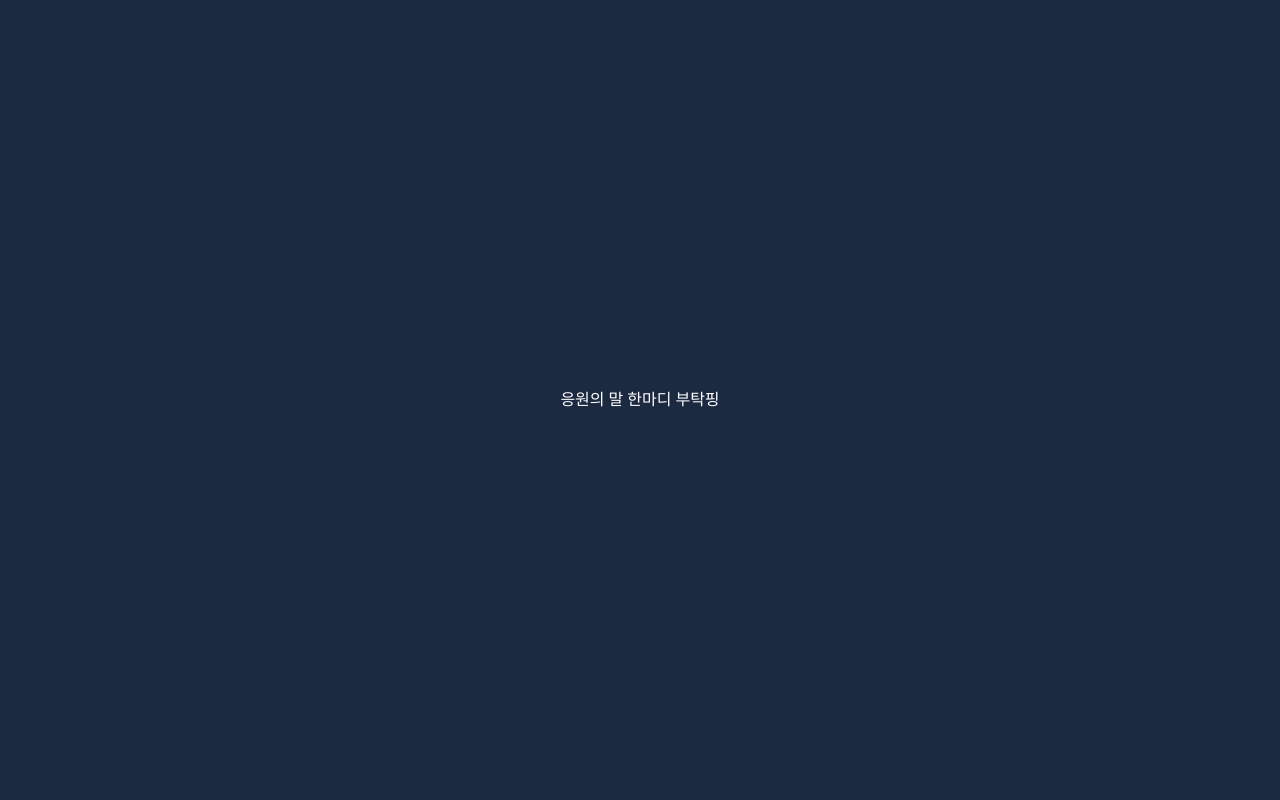
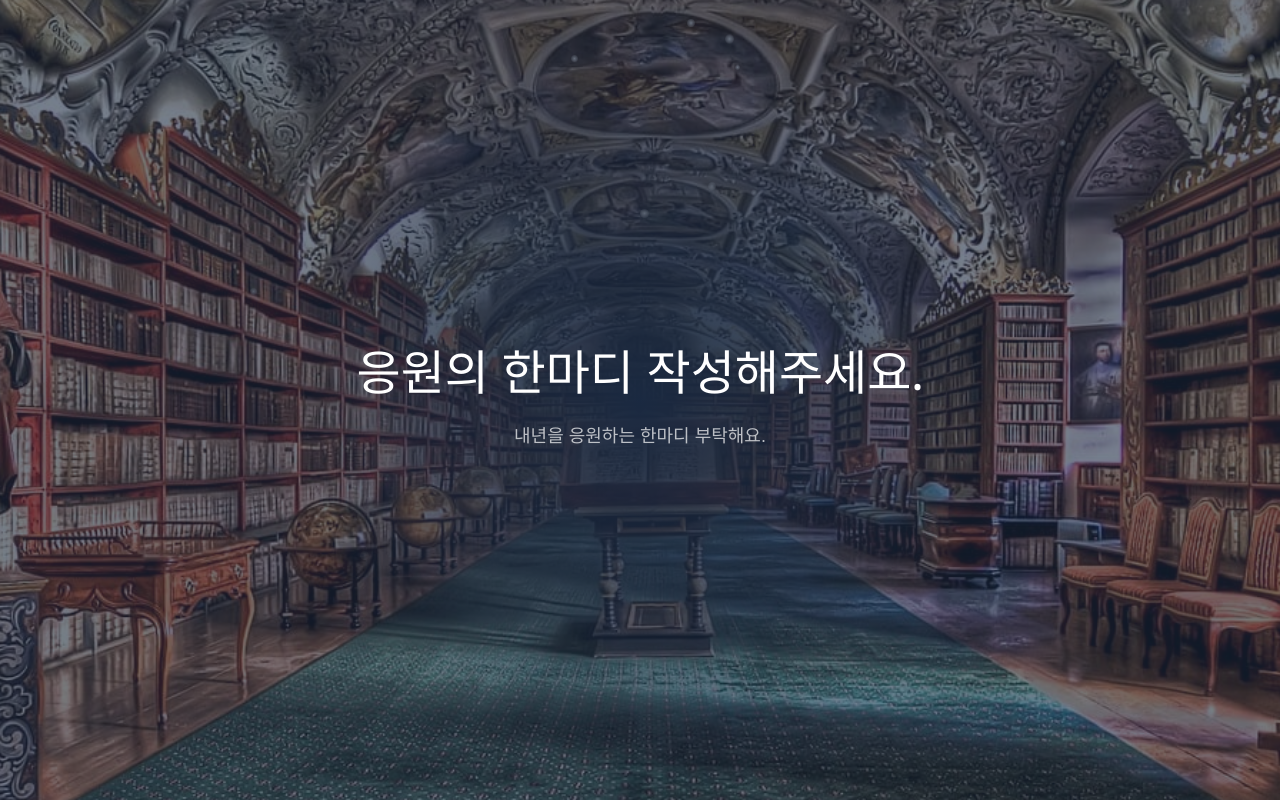
Before and after one commit to harugi7/your-santa, a React (Vite) app: page /cheer in a window 1280 px wide. Built offline with nearby package versions, Linux system fonts and the light colour scheme.

Commit message:
feat: 문구 및 버튼 추가

```diff
--- a/src/components/button/NextBtn.tsx
+++ b/src/components/button/NextBtn.tsx
@@ -19,7 +19,6 @@ const StyledNextBtn = styled.button`
   padding: 0.75em 1.5em;
   font-size: 1rem;
   overflow: hidden;
-  margin-top: 10px;
 
   &::before,
   &::after {
--- /dev/null
+++ b/src/components/typography.ts
@@ -0,0 +1,28 @@
+import styled from "styled-components";
+
+export const CenterContainer = styled.div`
+  height: 100vh;
+  display: flex;
+  flex-direction: column;
+  justify-content: center;
+  align-items: center;
+  text-align: center;
+  gap: 40px;
+`;
+
+export const StyledMainText = styled.div`
+  color: white;
+  font-size: 48px;
+  font-family: Georgia, serif;
+  white-space: pre-line;
+  line-height: 32px;
+`;
+
+export const StyledSubText = styled.div`
+  color: rgba(255, 255, 255, 0.7);
+  font-size: 18px;
+  font-weight: 300;
+  font-family: sans-serif;
+  white-space: pre-line;
+  line-height: 16px;
+`;
--- a/src/pages/Cheer.tsx
+++ b/src/pages/Cheer.tsx
@@ -1,9 +1,19 @@
 import PageLayout from "../components/PageLayout.tsx";
+import {CenterContainer, StyledMainText, StyledSubText} from "../components/typography.ts";
+import Background from "../components/Background.tsx";
 
 function Cheer() {
   return (
-    <PageLayout>
-      응원의 말 한마디 부탁핑
+    <PageLayout backgroundOpacity={0.6}>
+      <Background/>
+      <CenterContainer>
+        <StyledMainText>
+          {`응원의 한마디 작성해주세요.`}
+        </StyledMainText>
+        <StyledSubText>
+          {`내년을 응원하는 한마디 부탁해요.`}
+        </StyledSubText>
+      </CenterContainer>
     </PageLayout>
   );
 }
--- a/src/pages/GetSantaName.tsx
+++ b/src/pages/GetSantaName.tsx
@@ -2,6 +2,7 @@ import PageLayout from "../components/PageLayout.tsx";
 import Background from "../components/Background.tsx";
 import NextBtn from "../components/button/NextBtn.tsx";
 import {useNavigate} from "react-router-dom";
+import {CenterContainer, StyledMainText, StyledSubText} from "../components/typography.ts";
 
 function GetSantaName() {
   const navigate = useNavigate();
@@ -13,8 +14,17 @@ function GetSantaName() {
   return (
     <PageLayout backgroundOpacity={0.6}>
       <Background/>
-      너는 어떠한 산타니? 00한 산타라고 들어간다.
-      <NextBtn onClick={handleNext}/>
+      <CenterContainer>
+        <StyledMainText>
+          {`당신은 어떠한 산타입니까?\n
+          작성해주신 별명은 편지에\n
+          "00 산타"라고 쓰여서 전송됩니다.`}
+        </StyledMainText>
+        <StyledSubText>
+          {`추천 별명: 친절한 산타, 귀여운 산타`}
+        </StyledSubText>
+        <NextBtn onClick={handleNext}/>
+      </CenterContainer>
     </PageLayout>
   );
 }
--- a/src/pages/GetUserMail.tsx
+++ b/src/pages/GetUserMail.tsx
@@ -2,6 +2,7 @@ import PageLayout from "../components/PageLayout.tsx";
 import NextBtn from "../components/button/NextBtn.tsx";
 import Background from "../components/Background.tsx";
 import {useNavigate} from "react-router-dom";
+import {CenterContainer, StyledMainText, StyledSubText} from "../components/typography.ts";
 
 function GetUserMail() {
   const navigate = useNavigate();
@@ -13,8 +14,17 @@ function GetUserMail() {
   return (
     <PageLayout backgroundOpacity={0.6}>
       <Background/>
-      니 메일 주라~
-      <NextBtn onClick={handleNext}/>
+      <CenterContainer>
+        <StyledMainText>
+          {`산타가 길을 잃지 않고\n
+          찾아갈 수 있도록\n
+          메일을 작성해주세요.`}
+        </StyledMainText>
+        <StyledSubText>
+          {`산타는 크리스마스에 찾아올 것입니다.`}
+        </StyledSubText>
+        <NextBtn onClick={handleNext}/>
+      </CenterContainer>
     </PageLayout>
   );
 }
--- a/src/pages/Guide.tsx
+++ b/src/pages/Guide.tsx
@@ -1,7 +1,7 @@
 import PageLayout from "../components/PageLayout.tsx";
 import Background from "../components/Background.tsx";
-import styled from "styled-components";
 import StartBtn from "../components/button/StartBtn.tsx";
+import {CenterContainer, StyledMainText, StyledSubText} from "../components/typography.ts";
 
 function Guide() {
 
@@ -25,30 +25,3 @@ function Guide() {
   );
 }
 export default Guide;
-
-const CenterContainer = styled.div`
-    height: 100vh;
-    display: flex;
-    flex-direction: column;
-    justify-content: center;
-    align-items: center;
-    text-align: center;
-    gap: 40px;
-`;
-
-const StyledMainText = styled.div`
-    color: white;
-    font-size: 48px;
-    font-family: Georgia, serif;
-    white-space: pre-line;
-    line-height: 32px;
-`;
-
-const StyledSubText = styled.div`
-  color: rgba(255, 255, 255, 0.7);
-  font-size: 18px;
-  font-weight: 300;
-  font-family: sans-serif;
-  white-space: pre-line;
-  line-height: 16px;
-`;
--- a/src/pages/HolidayThing.tsx
+++ b/src/pages/HolidayThing.tsx
@@ -2,6 +2,7 @@ import PageLayout from "../components/PageLayout.tsx";
 import {useNavigate} from "react-router-dom";
 import Background from "../components/Background.tsx";
 import NextBtn from "../components/button/NextBtn.tsx";
+import {CenterContainer, StyledMainText, StyledSubText} from "../components/typography.ts";
 
 function HolidayThing() {
   const navigate = useNavigate();
@@ -13,8 +14,18 @@ function HolidayThing() {
   return(
     <PageLayout backgroundOpacity={0.6}>
       <Background/>
-      연말에 뭘 하면서 보내니?
-      <NextBtn onClick={handleNext}/>
+      <CenterContainer>
+        <StyledMainText>
+          {`당신은 주로\n
+          연말을 어떻게 보내시나요?\n
+         행복하게 연말을 보내는 팁을\n
+         공유해주세요.`}
+        </StyledMainText>
+        <StyledSubText>
+          {`"나는 ~ 연말을 보내."라는 형식으로 편지가 작성됩니다.`}
+        </StyledSubText>
+        <NextBtn onClick={handleNext}/>
+      </CenterContainer>
     </PageLayout>
   );
 }
--- a/src/pages/Warning.tsx
+++ b/src/pages/Warning.tsx
@@ -2,6 +2,7 @@ import PageLayout from "../components/PageLayout.tsx";
 import NextBtn from "../components/button/NextBtn.tsx";
 import Background from "../components/Background.tsx";
 import {useNavigate} from "react-router-dom";
+import {CenterContainer, StyledMainText, StyledSubText} from "../components/typography.ts";
 
 function Warning() {
   const navigate = useNavigate();
@@ -13,8 +14,17 @@ function Warning() {
   return (
     <PageLayout backgroundOpacity={0.6}>
       <Background/>
-      이상한 말하면 바보.
-      <NextBtn onClick={handleNext}/>
+      <CenterContainer>
+        <StyledMainText>
+          {`남을 비하하는 말을 할 경우에 내년에\n
+          실패만 하는 한 해가 될 것입니다.`}
+        </StyledMainText>
+        <StyledSubText>
+          {`하지만 착하고 좋은 마음으로 다른 사람들에게 희망을 준다면\n
+            내년이 행복한 한 해가 될 것입니다.`}
+        </StyledSubText>
+        <NextBtn onClick={handleNext}/>
+      </CenterContainer>
     </PageLayout>
   );
 }
```
